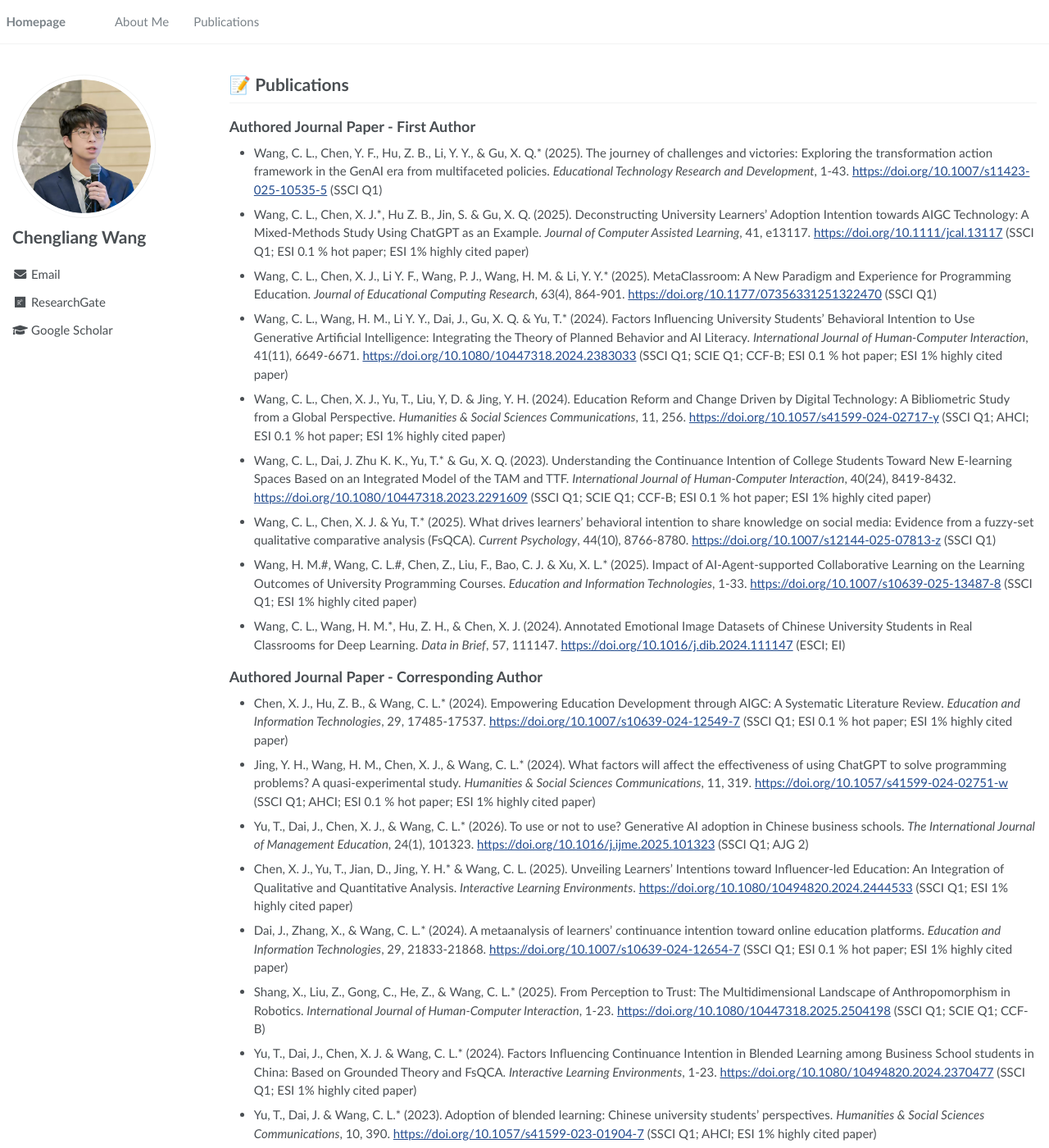
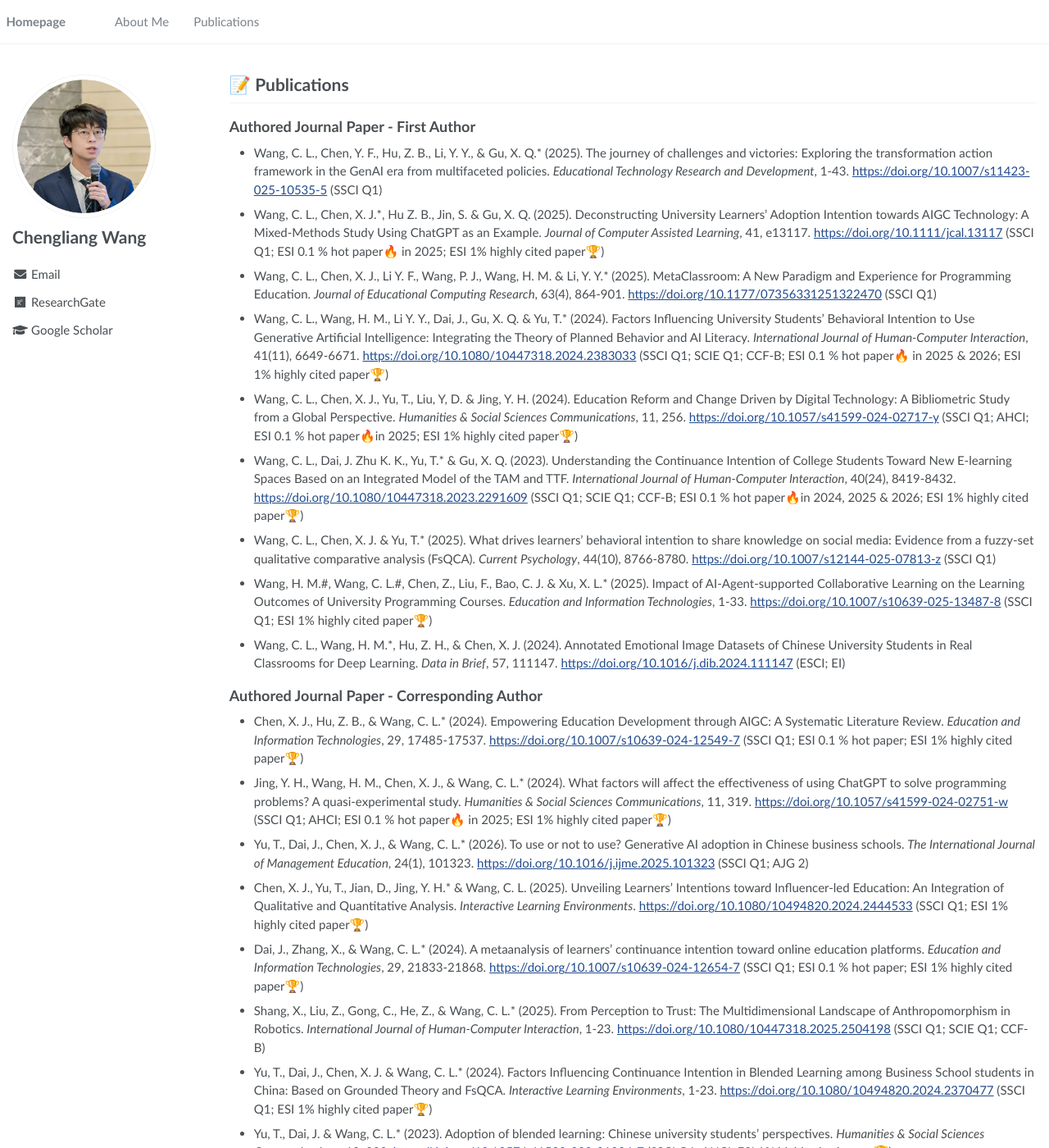
Before and after one commit to wcledutech/wcledutech.github.io, a Jekyll site: the page built from _pages/publications.md, in a window 1280 px wide and 1400 px high. Shown: the whole window at 82% size. Built offline with Jekyll 4.4.1, drawn with Linux system fonts in a browser that asks for light colours; some of the changed text lies outside the part shown.

Commit message:
Update publications.md

```diff
--- a/_pages/publications.md
+++ b/_pages/publications.md
@@ -10,31 +10,31 @@ author_profile: true
 
 ## Authored Journal Paper - First Author
 - Wang, C. L., Chen, Y. F., Hu, Z. B., Li, Y. Y., & Gu, X. Q.* (2025). The journey of challenges and victories: Exploring the transformation action framework in the GenAI era from multifaceted policies. *Educational Technology Research and Development*, 1-43. [https://doi.org/10.1007/s11423-025-10535-5](https://doi.org/10.1007/s11423-025-10535-5) (SSCI Q1)
-- Wang, C. L., Chen, X. J.\*, Hu Z. B., Jin, S. & Gu, X. Q. (2025). Deconstructing University Learners’ Adoption Intention towards AIGC Technology: A Mixed-Methods Study Using ChatGPT as an Example. *Journal of Computer Assisted Learning*, 41, e13117. [https://doi.org/10.1111/jcal.13117](https://doi.org/10.1111/jcal.13117) (SSCI Q1; ESI 0.1 % hot paper; ESI 1% highly cited paper)
+- Wang, C. L., Chen, X. J.\*, Hu Z. B., Jin, S. & Gu, X. Q. (2025). Deconstructing University Learners’ Adoption Intention towards AIGC Technology: A Mixed-Methods Study Using ChatGPT as an Example. *Journal of Computer Assisted Learning*, 41, e13117. [https://doi.org/10.1111/jcal.13117](https://doi.org/10.1111/jcal.13117) (SSCI Q1; ESI 0.1 % hot paper🔥 in 2025; ESI 1% highly cited paper🏆)
 - Wang, C. L., Chen, X. J., Li Y. F., Wang, P. J., Wang, H. M. & Li, Y. Y.* (2025). MetaClassroom: A New Paradigm and Experience for Programming Education. *Journal of Educational Computing Research*, 63(4), 864-901. [https://doi.org/10.1177/07356331251322470](https://doi.org/10.1177/07356331251322470) (SSCI Q1)
-- Wang, C. L., Wang, H. M., Li Y. Y., Dai, J., Gu, X. Q. & Yu, T.* (2024). Factors Influencing University Students’ Behavioral Intention to Use Generative Artificial Intelligence: Integrating the Theory of Planned Behavior and AI Literacy. *International Journal of Human-Computer Interaction*, 41(11), 6649-6671. [https://doi.org/10.1080/10447318.2024.2383033](https://doi.org/10.1080/10447318.2024.2383033) (SSCI Q1; SCIE Q1; CCF-B; ESI 0.1 % hot paper; ESI 1% highly cited paper)
-- Wang, C. L., Chen, X. J., Yu, T., Liu, Y, D. & Jing, Y. H. (2024). Education Reform and Change Driven by Digital Technology: A Bibliometric Study from a Global Perspective. *Humanities & Social Sciences Communications*, 11, 256. [https://doi.org/10.1057/s41599-024-02717-y](https://doi.org/10.1057/s41599-024-02717-y) (SSCI Q1; AHCI; ESI 0.1 % hot paper; ESI 1% highly cited paper)
-- Wang, C. L., Dai, J. Zhu K. K., Yu, T.* & Gu, X. Q. (2023). Understanding the Continuance Intention of College Students Toward New E-learning Spaces Based on an Integrated Model of the TAM and TTF. *International Journal of Human-Computer Interaction*, 40(24), 8419-8432. [https://doi.org/10.1080/10447318.2023.2291609](https://doi.org/10.1080/10447318.2023.2291609) (SSCI Q1; SCIE Q1; CCF-B; ESI 0.1 % hot paper; ESI 1% highly cited paper)
+- Wang, C. L., Wang, H. M., Li Y. Y., Dai, J., Gu, X. Q. & Yu, T.* (2024). Factors Influencing University Students’ Behavioral Intention to Use Generative Artificial Intelligence: Integrating the Theory of Planned Behavior and AI Literacy. *International Journal of Human-Computer Interaction*, 41(11), 6649-6671. [https://doi.org/10.1080/10447318.2024.2383033](https://doi.org/10.1080/10447318.2024.2383033) (SSCI Q1; SCIE Q1; CCF-B; ESI 0.1 % hot paper🔥 in 2025 & 2026; ESI 1% highly cited paper🏆)
+- Wang, C. L., Chen, X. J., Yu, T., Liu, Y, D. & Jing, Y. H. (2024). Education Reform and Change Driven by Digital Technology: A Bibliometric Study from a Global Perspective. *Humanities & Social Sciences Communications*, 11, 256. [https://doi.org/10.1057/s41599-024-02717-y](https://doi.org/10.1057/s41599-024-02717-y) (SSCI Q1; AHCI; ESI 0.1 % hot paper🔥in 2025; ESI 1% highly cited paper🏆)
+- Wang, C. L., Dai, J. Zhu K. K., Yu, T.* & Gu, X. Q. (2023). Understanding the Continuance Intention of College Students Toward New E-learning Spaces Based on an Integrated Model of the TAM and TTF. *International Journal of Human-Computer Interaction*, 40(24), 8419-8432. [https://doi.org/10.1080/10447318.2023.2291609](https://doi.org/10.1080/10447318.2023.2291609) (SSCI Q1; SCIE Q1; CCF-B; ESI 0.1 % hot paper🔥in 2024, 2025 & 2026; ESI 1% highly cited paper🏆)
 - Wang, C. L., Chen, X. J. & Yu, T.* (2025). What drives learners’ behavioral intention to share knowledge on social media: Evidence from a fuzzy-set qualitative comparative analysis (FsQCA). *Current Psychology*, 44(10), 8766-8780. [https://doi.org/10.1007/s12144-025-07813-z](https://doi.org/10.1007/s12144-025-07813-z) (SSCI Q1)
-- Wang, H. M.#, Wang, C. L.#, Chen, Z., Liu, F., Bao, C. J. & Xu, X. L.* (2025). Impact of AI-Agent-supported Collaborative Learning on the Learning Outcomes of University Programming Courses. *Education and Information Technologies*, 1-33. [https://doi.org/10.1007/s10639-025-13487-8](https://doi.org/10.1007/s10639-025-13487-8) (SSCI Q1; ESI 1% highly cited paper)
+- Wang, H. M.#, Wang, C. L.#, Chen, Z., Liu, F., Bao, C. J. & Xu, X. L.* (2025). Impact of AI-Agent-supported Collaborative Learning on the Learning Outcomes of University Programming Courses. *Education and Information Technologies*, 1-33. [https://doi.org/10.1007/s10639-025-13487-8](https://doi.org/10.1007/s10639-025-13487-8) (SSCI Q1; ESI 1% highly cited paper🏆)
 - Wang, C. L., Wang, H. M.\*, Hu, Z. H., & Chen, X. J. (2024). Annotated Emotional Image Datasets of Chinese University Students in Real Classrooms for Deep Learning. *Data in Brief*, 57, 111147. [https://doi.org/10.1016/j.dib.2024.111147](https://doi.org/10.1016/j.dib.2024.111147) (ESCI; EI)
 
 ## Authored Journal Paper - Corresponding Author
-- Chen, X. J., Hu, Z. B., & Wang, C. L.* (2024). Empowering Education Development through AIGC: A Systematic Literature Review. *Education and Information Technologies*, 29, 17485-17537. [https://doi.org/10.1007/s10639-024-12549-7](https://doi.org/10.1007/s10639-024-12549-7) (SSCI Q1; ESI 0.1 % hot paper; ESI 1% highly cited paper)
-- Jing, Y. H., Wang, H. M., Chen, X. J., & Wang, C. L.* (2024). What factors will affect the effectiveness of using ChatGPT to solve programming problems? A quasi-experimental study. *Humanities & Social Sciences Communications*, 11, 319. [https://doi.org/10.1057/s41599-024-02751-w](https://doi.org/10.1057/s41599-024-02751-w) (SSCI Q1; AHCI; ESI 0.1 % hot paper; ESI 1% highly cited paper)
+- Chen, X. J., Hu, Z. B., & Wang, C. L.* (2024). Empowering Education Development through AIGC: A Systematic Literature Review. *Education and Information Technologies*, 29, 17485-17537. [https://doi.org/10.1007/s10639-024-12549-7](https://doi.org/10.1007/s10639-024-12549-7) (SSCI Q1; ESI 0.1 % hot paper; ESI 1% highly cited paper🏆)
+- Jing, Y. H., Wang, H. M., Chen, X. J., & Wang, C. L.* (2024). What factors will affect the effectiveness of using ChatGPT to solve programming problems? A quasi-experimental study. *Humanities & Social Sciences Communications*, 11, 319. [https://doi.org/10.1057/s41599-024-02751-w](https://doi.org/10.1057/s41599-024-02751-w) (SSCI Q1; AHCI; ESI 0.1 % hot paper🔥 in 2025; ESI 1% highly cited paper🏆)
 - Yu, T., Dai, J., Chen, X. J., & Wang, C. L.* (2026). To use or not to use? Generative AI adoption in Chinese business schools. *The International Journal of Management Education*, 24(1), 101323. [https://doi.org/10.1016/j.ijme.2025.101323](https://doi.org/10.1016/j.ijme.2025.101323) (SSCI Q1; AJG 2)
-- Chen, X. J., Yu, T., Jian, D., Jing, Y. H.* & Wang, C. L. (2025). Unveiling Learners’ Intentions toward Influencer-led Education: An Integration of Qualitative and Quantitative Analysis. *Interactive Learning Environments*. [https://doi.org/10.1080/10494820.2024.2444533](https://doi.org/10.1080/10494820.2024.2444533) (SSCI Q1; ESI 1% highly cited paper)
-- Dai, J., Zhang, X., & Wang, C. L.* (2024). A metaanalysis of learners’ continuance intention toward online education platforms. *Education and Information Technologies*, 29, 21833-21868. [https://doi.org/10.1007/s10639-024-12654-7](https://doi.org/10.1007/s10639-024-12654-7) (SSCI Q1; ESI 0.1 % hot paper; ESI 1% highly cited paper)
+- Chen, X. J., Yu, T., Jian, D., Jing, Y. H.* & Wang, C. L. (2025). Unveiling Learners’ Intentions toward Influencer-led Education: An Integration of Qualitative and Quantitative Analysis. *Interactive Learning Environments*. [https://doi.org/10.1080/10494820.2024.2444533](https://doi.org/10.1080/10494820.2024.2444533) (SSCI Q1; ESI 1% highly cited paper🏆)
+- Dai, J., Zhang, X., & Wang, C. L.* (2024). A metaanalysis of learners’ continuance intention toward online education platforms. *Education and Information Technologies*, 29, 21833-21868. [https://doi.org/10.1007/s10639-024-12654-7](https://doi.org/10.1007/s10639-024-12654-7) (SSCI Q1; ESI 0.1 % hot paper; ESI 1% highly cited paper🏆)
 - Shang, X., Liu, Z., Gong, C., He, Z., & Wang, C. L.* (2025). From Perception to Trust: The Multidimensional Landscape of Anthropomorphism in Robotics. *International Journal of Human-Computer Interaction*, 1-23. [https://doi.org/10.1080/10447318.2025.2504198](https://doi.org/10.1080/10447318.2025.2504198) (SSCI Q1; SCIE Q1; CCF-B)
-- Yu, T., Dai, J., Chen, X. J. & Wang, C. L.* (2024). Factors Influencing Continuance Intention in Blended Learning among Business School students in China: Based on Grounded Theory and FsQCA. *Interactive Learning Environments*, 1-23. [https://doi.org/10.1080/10494820.2024.2370477](https://doi.org/10.1080/10494820.2024.2370477) (SSCI Q1; ESI 1% highly cited paper)
-- Yu, T., Dai, J. & Wang, C. L.* (2023). Adoption of blended learning: Chinese university students’ perspectives. *Humanities & Social Sciences Communications*, 10, 390. [https://doi.org/10.1057/s41599-023-01904-7](https://doi.org/10.1057/s41599-023-01904-7) (SSCI Q1; AHCI; ESI 1% highly cited paper)
-- Xia, Y. Q., Deng, Y. L., Tao X. Y., Zhang, S. N. & Wang, C. L.* (2024). Digital art exhibitions and psychological well-being in Chinese Generation Z: An analysis based on the S-O-R framework. *Humanities & Social Sciences Communications*, 11, 266. [https://doi.org/10.1057/s41599-024-02718-x](https://doi.org/10.1057/s41599-024-02718-x) (SSCI Q1; AHCI; ESI 1% highly cited paper)
+- Yu, T., Dai, J., Chen, X. J. & Wang, C. L.* (2024). Factors Influencing Continuance Intention in Blended Learning among Business School students in China: Based on Grounded Theory and FsQCA. *Interactive Learning Environments*, 1-23. [https://doi.org/10.1080/10494820.2024.2370477](https://doi.org/10.1080/10494820.2024.2370477) (SSCI Q1; ESI 1% highly cited paper🏆)
+- Yu, T., Dai, J. & Wang, C. L.* (2023). Adoption of blended learning: Chinese university students’ perspectives. *Humanities & Social Sciences Communications*, 10, 390. [https://doi.org/10.1057/s41599-023-01904-7](https://doi.org/10.1057/s41599-023-01904-7) (SSCI Q1; AHCI; ESI 1% highly cited paper🏆)
+- Xia, Y. Q., Deng, Y. L., Tao X. Y., Zhang, S. N. & Wang, C. L.* (2024). Digital art exhibitions and psychological well-being in Chinese Generation Z: An analysis based on the S-O-R framework. *Humanities & Social Sciences Communications*, 11, 266. [https://doi.org/10.1057/s41599-024-02718-x](https://doi.org/10.1057/s41599-024-02718-x) (SSCI Q1; AHCI; ESI 1% highly cited paper🏆)
 - Liu, Y. C., Xu, G. R., Yuan, S., Zhou, C., & Wang, C. L.* (2024). Assessment as learning: Evidence based on meta-analysis and quantitative ethnography research. *Studies in Educational Evaluation*, 83, 101423. [https://doi.org/10.1016/j.stueduc.2024.101423](https://doi.org/10.1016/j.stueduc.2024.101423) (SSCI Q1)
 - Liu, W. S., Chen, L. J., Zhong, X. T., Liu, W., Chen, X. J., & Wang, C. L.* (2025). Thinking outside the box: A systematic review of gamification trends in children's dance. *Research in Dance Education*, 1-30. [https://doi.org/10.1080/14647893.2025.2570912](https://doi.org/10.1080/14647893.2025.2570912) (AHCI)
 - Jin, S., Wang, H. M.\*, Gao, Z. Q., Yang, Y. B., Bao, C. J., Wang, C. L.\* (2025). Evolution in simulation: AI-agent school with dual memory for high-fidelity educational dynamics. In Findings of the Association for Computational Linguistics: *EMNLP 2025* (pp. 5843-5857). Association for Computational Linguistics. [https://doi.org/10.18653/v1/2025.findings-emnlp.312](https://doi.org/10.18653/v1/2025.findings-emnlp.312) (CCF-B)
 - Mo C., Wang C. L.\*, Dai J. & Jin P. Q. (2022). Video Playback Speed Influence on Learning Effect From the Perspective of Personalized Adaptive Learning: A Study Based on Cognitive Load Theory. *Frontiers in Psychology*, 13, 839982. [https://doi.org/10.3389/fpsyg.2022.839982](https://doi.org/10.3389/fpsyg.2022.839982) (SSCI Q1)
 - Ma, Y. & Wang, C. L.* (2025). Empowering music education with technology: a bibliometric perspective. *Humanities and Social Sciences Communications*, 12, 345. [https://doi.org/10.1057/s41599-025-04616-2](https://doi.org/10.1057/s41599-025-04616-2) (SSCI Q1; AHCI)
-- Shang, X., Liu, Z., Gong, C., He, Z., & Wang, C. L.* (2025). From Perception to Trust: The Multidimensional Landscape of Anthropomorphism in Robotics. *International Journal of Human-Computer Interaction*, 1-23. [https://doi.org/10.1080/10447318.2025.2504198](https://doi.org/10.1080/10447318.2025.2504198) (SSCI Q1; SCIE Q1)
+- Shang, X., Liu, Z., Gong, C., He, Z., & Wang, C. L.* (2025). From Perception to Trust: The Multidimensional Landscape of Anthropomorphism in Robotics. *International Journal of Human-Computer Interaction*, 1-23. [https://doi.org/10.1080/10447318.2025.2504198](https://doi.org/10.1080/10447318.2025.2504198) (SSCI Q1; SCIE Q1; CCF-B)
 - Shang, X., Liu, Z., Gong, C., Hu, Z., Wu, Y. & Wang, C. L.* (2024). Knowledge mapping and evolution of research on older adults’ technology acceptance: A bibliometric study from 2013 to 2023. *Humanities and Social Sciences Communications*, 11, 1115. [https://doi.org/10.1057/s41599-024-03658-2](https://doi.org/10.1057/s41599-024-03658-2) (SSCI Q1; AHCI)
 - Wang, J. Y., Li, Y. Y., Chen, X. J., & Wang, C. L.* (2025). Before and After: How Did the Pandemic Reshape Virtual Laboratory Research? *SAGE Open*, 15(2), 1-23. [https://doi.org/10.1177/21582440251339961](https://doi.org/10.1177/21582440251339961) (SSCI Q1)
 - Wang, J. Y., Chen, X. J., Hu, Z. B., Yang, J. W., & Wang, C. L.* (2025). Fuel for the mind: Exploring coffee’s impact on university learning performance and experience. *British Food Journal*, 27(12), 4767-4788. [https://doi.org/10.1108/BFJ-11-2024-1178](https://doi.org/10.1108/BFJ-11-2024-1178) (SCIE Q1)
@@ -44,7 +44,7 @@ author_profile: true
 - Yu, T., Teoh, A. P., Bian, Q., & Wang, C. L*. (2025). What drives continuance intention to use electric vehicles: An extension of expectation-confirmation model. *Transportation*. 1-35. [https://doi.org/10.1007/s11116-025-10667-w](https://doi.org/10.1007/s11116-025-10667-w) (SSCI Q2; SCIE Q2)
 - Chen, X. J., Hu, Z. B., Li, Y. Y. & Wang, C. L.* (2025). The journey of challenges and triumphs: a systematic literature review of the dynamic evolution of human-centered artificial intelligence in education. *Interactive Learning Environments*, 1-27. [https://doi.org/10.1080/10494820.2025.2472288](https://doi.org/10.1080/10494820.2025.2472288) (SSCI Q1)
 - Jing, Y. H., Chen, X. J., Zhu, K. K., Shen, S. S., & Wang, C. L.* (2023). The Implementation Path and Problems Encountered During Emergency Remote Teaching in Vocational Colleges: A Qualitative Study in China. *SAGE Open*, 13(4), 1-16. [https://doi.org/10.1177/21582440231212160](https://doi.org/10.1177/21582440231212160) (SSCI Q1)
-- Chen, J., Tang, Y.*, & Wang, C. L.* (2025). Motivation and mechanism of university volunteers' participation in major sport events: A grounded theory study on volunteers for the Hangzhou Asian games. *Current Psychology*. [https://doi.org/10.1007/s12144-025-08052-y](https://doi.org/10.1007/s12144-025-08052-y) (SSCI Q1)
+- Chen, J., Tang, Y.\*, & Wang, C. L.\* (2025). Motivation and mechanism of university volunteers' participation in major sport events: A grounded theory study on volunteers for the Hangzhou Asian games. *Current Psychology*. [https://doi.org/10.1007/s12144-025-08052-y](https://doi.org/10.1007/s12144-025-08052-y) (SSCI Q1)
 
 ## Authored Journal Paper - Other Author
 - Li, Y. Y., Wang, C. L. & Gu, X. Q.* (2025). Instructional Design Guidelines for Virtual Reality-Based Teacher Training: A Meta-analysis. *Education Technology & Society*, 28(1), 338-358. [https://doi.org/10.30191/ETS.202501_28(1).SP02](https://doi.org/10.30191/ETS.202501_28(1).SP02) (SSCI Q1)
```
